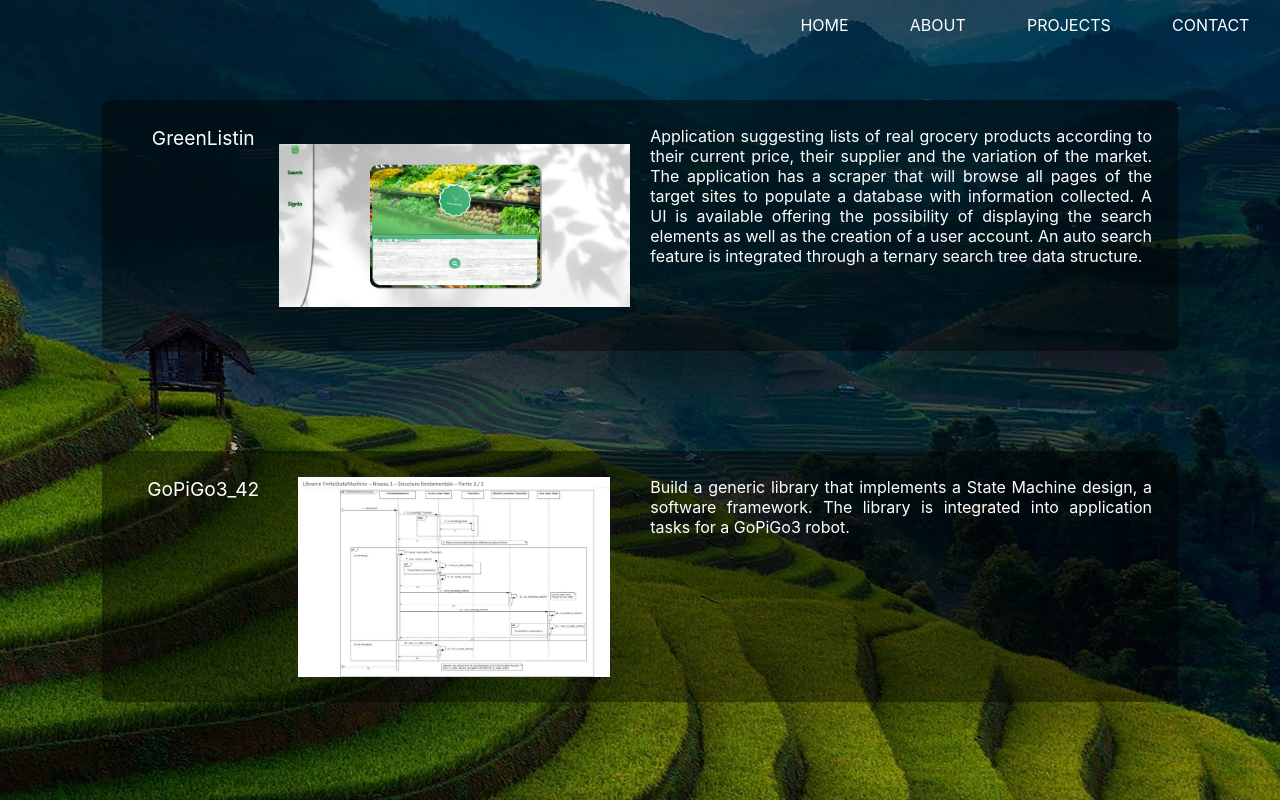
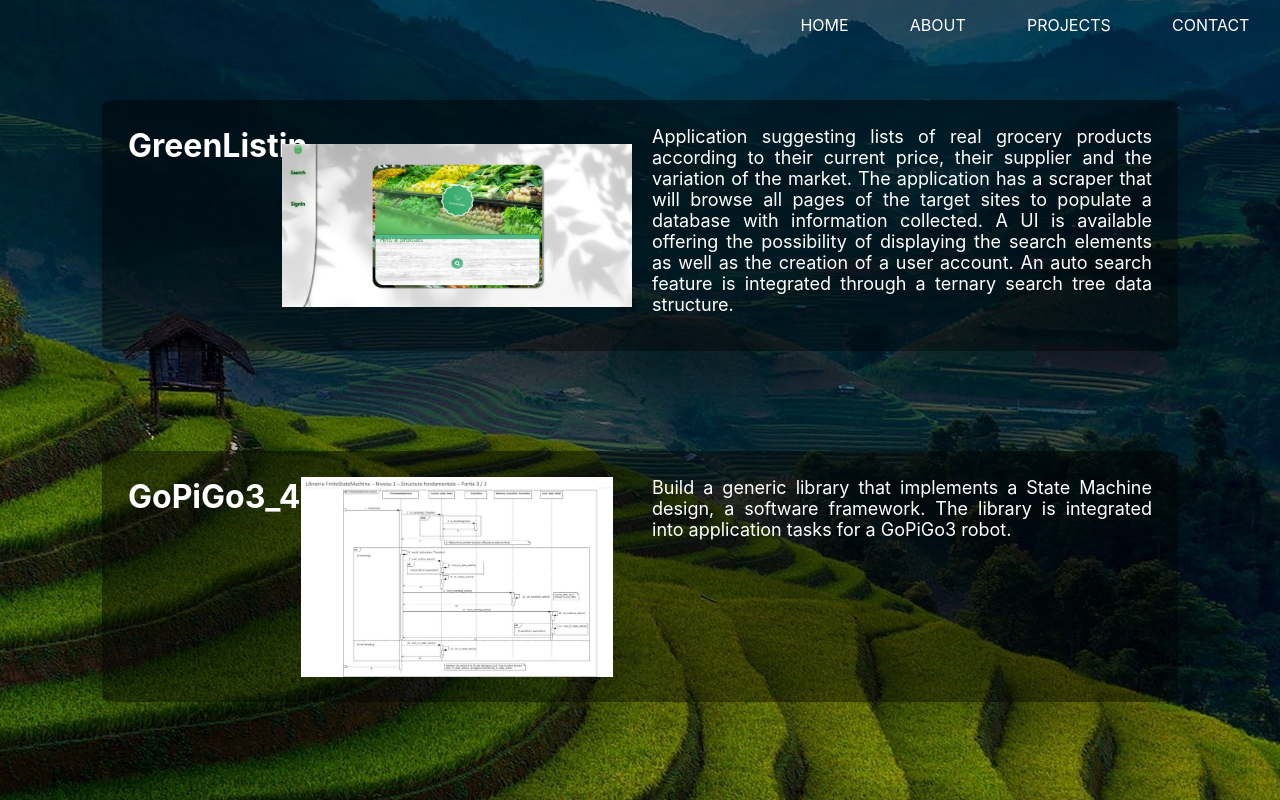
Before and after one commit to PierreLN/PierreLN.github.io, a React (Create React App) app: page / in a window 1280 px wide. Both pictures are taken after a click on the button "PROJECTS". Built offline with nearby package versions, Linux system fonts and the light colour scheme.

Commit message:
add css to projectPage

```diff
--- a/src/components/ProjectPage/ProjectPage.module.css
+++ b/src/components/ProjectPage/ProjectPage.module.css
@@ -20,14 +20,14 @@
   background-color: rgba(0, 0, 0, 0.5);
   overflow: visible;
   margin-bottom: 100px;
-    margin-top: 100px;
-
+  margin-top: 100px;
 }
 
 .project_name {
   width: 15%;
   height: fit-content;
-  font-size: larger;
+  font-size: xx-large;
+  font-weight: bold;
   text-align: center;
 }
 
@@ -35,6 +35,7 @@
   width: 50%;
   padding-left: 2%;
   text-align: justify;
+  font-size: large;
 }
 
 .project_image {
```
